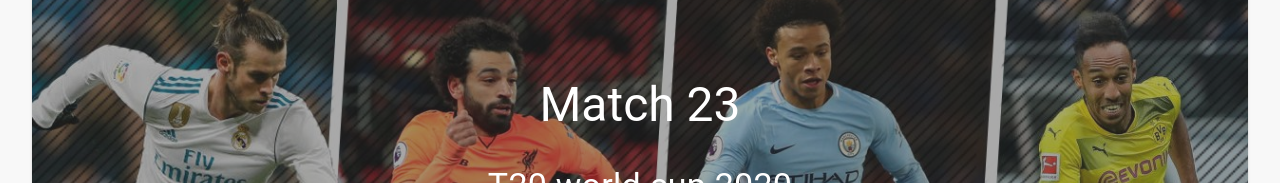
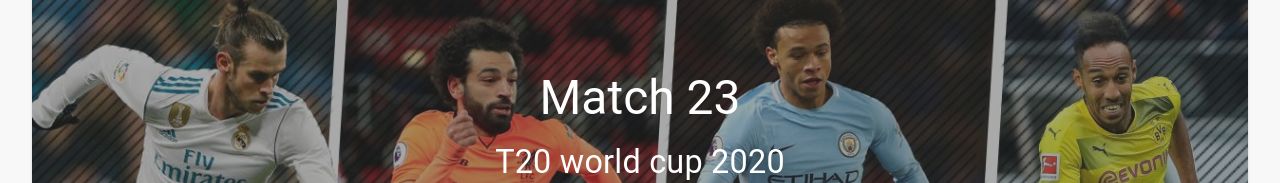
Before and after one commit to amlmoustafa/sportslive, a React (Create React App) app: page / in a window 1280 px wide. Shown: the part 174-357 px from the top of the page. Built offline with nearby package versions, Linux system fonts and the light colour scheme.

Commit message:
handle typography in material ui

```diff
--- a/package.json
+++ b/package.json
@@ -5,7 +5,6 @@
   "dependencies": {
     "@emotion/react": "^11.5.0",
     "@emotion/styled": "^11.3.0",
-    "@material-ui/core": "^4.12.3",
     "@mui/icons-material": "^5.0.5",
     "@mui/material": "^5.0.6",
     "@testing-library/jest-dom": "^5.11.4",
@@ -20,7 +19,6 @@
     "react-router-dom": "^5.2.0",
     "react-scripts": "4.0.3",
     "redux": "^4.1.2",
-    "styled-components": "^5.3.3",
     "web-vitals": "^1.0.1"
   },
   "scripts": {
--- a/src/components/PaperImg.js
+++ b/src/components/PaperImg.js
@@ -8,7 +8,7 @@
   return (
     <Paper className={classes.paperContainer}>
       <div className={classes.overlay}>
-        <Typography m={4} variant="h3">
+        <Typography gutterBottom variant="h3">
           Match 23
         </Typography>
         <Typography variant="h4">T20 world cup 2020</Typography>
--- a/src/index.js
+++ b/src/index.js
@@ -1,14 +1,20 @@
-import React from 'react';
-import ReactDOM from 'react-dom';
-import './index.css';
-import App from './App';
-import reportWebVitals from './reportWebVitals';
+import React from "react";
+import ReactDOM from "react-dom";
+import "./index.css";
+import App from "./App";
+import reportWebVitals from "./reportWebVitals";
+import { createTheme, responsiveFontSizes, ThemeProvider } from "@mui/material";
+
+let theme = createTheme();
+theme = responsiveFontSizes(theme);
 
 ReactDOM.render(
   <React.StrictMode>
-    <App />
+    <ThemeProvider theme={theme}>
+      <App />
+    </ThemeProvider>
   </React.StrictMode>,
-  document.getElementById('root')
+  document.getElementById("root")
 );
 
 // If you want to start measuring performance in your app, pass a function
--- a/src/styles/paperImgStyles.js
+++ b/src/styles/paperImgStyles.js
@@ -22,9 +22,6 @@
     justifyContent: "center",
     flexDirection: "column",
     borderRadius: 10,
-    // [theme.breakpoints.down("md")]: {
-    //   fontSize: 10,
-    // },
   },
 }));
 
```
Also changed, not shown: 1 other file (tests, documents, lock files or other folders).
